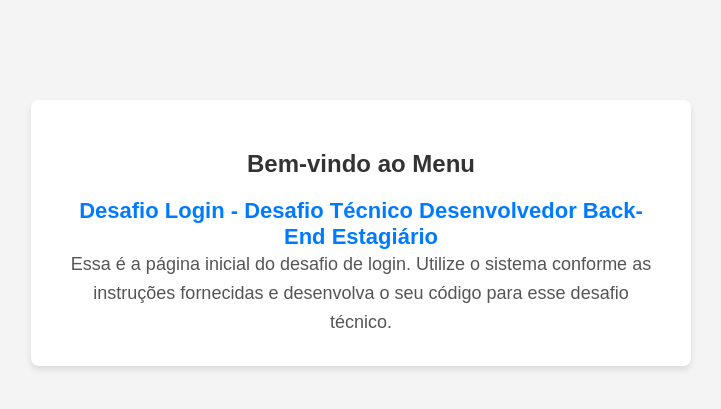
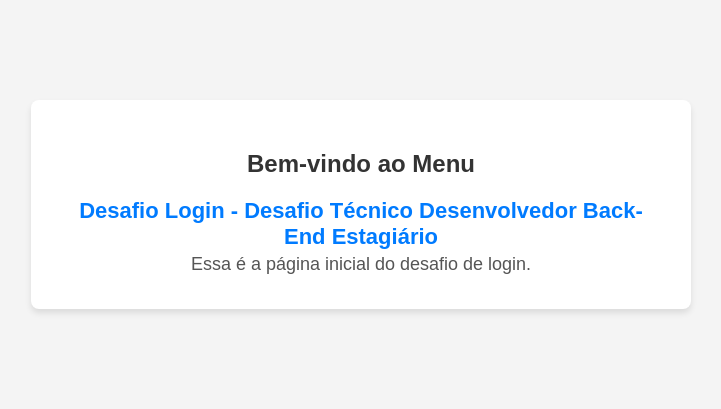
Before and after one commit to anaceciliahope/desafio-login, a Django app: page /accounts/menu/ in a window 1280 px wide. Shown: the top 409 px of the page, without its empty margins (279-1000 px from the left). Run offline with Django 5.2, Linux system fonts and the light colour scheme.

Commit message:
Correção da borda dos form's de login e registro

```diff
--- a/accounts/templates/accounts/login.html
+++ b/accounts/templates/accounts/login.html
@@ -38,6 +38,7 @@
             padding: 8px;
             border: 1px solid #ccc;
             border-radius: 5px;
+            box-sizing: border-box;
         }
         .btn {
             width: 100%;
--- a/accounts/templates/accounts/menu.html
+++ b/accounts/templates/accounts/menu.html
@@ -47,7 +47,7 @@
     <div class="container">
         <h2>Bem-vindo ao Menu</h2>
         <p class="highlight-text">Desafio Login - Desafio Técnico Desenvolvedor Back-End Estagiário</p>
-        <p class="description">Essa é a página inicial do desafio de login. Utilize o sistema conforme as instruções fornecidas e desenvolva o seu código para esse desafio técnico.</p>
+        <p class="description">Essa é a página inicial do desafio de login.</p>
     </div>
 
 </body>
--- a/accounts/templates/accounts/register.html
+++ b/accounts/templates/accounts/register.html
@@ -36,6 +36,7 @@
             border: 1px solid #ccc;
             border-radius: 4px;
             font-size: 16px;
+            box-sizing: border-box;
         }
         button {
             width: 100%;
```
